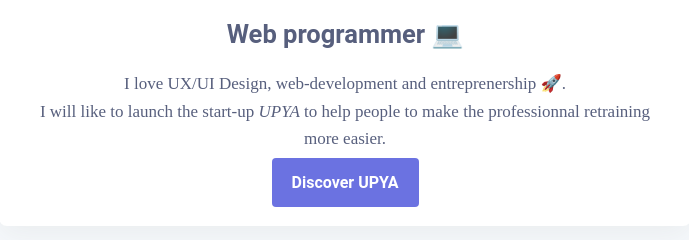
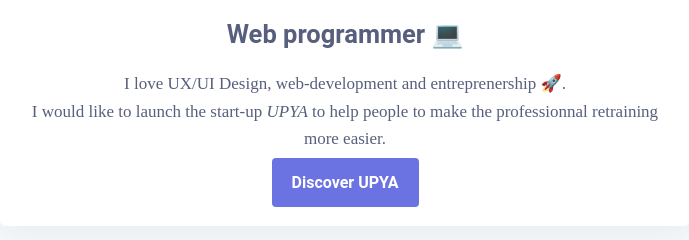
Before and after one commit to VICENTJsp/profile, a plain HTML site: page index.html in a window 1280 px wide. Shown: the part 229-469 px from the top of the page, 295-984 px from the left. Drawn offline with Linux system fonts and the light colour scheme.

Commit message:
my profile page

```diff
--- a/index.html
+++ b/index.html
@@ -19,7 +19,7 @@
           Web programmer 💻
         </h2>
         <p>
-          I love UX/UI Design, web-development and entreprenership 🚀. <br>I will like to launch the start-up <em>UPYA</em> to help people to make the professionnal retraining more easier.
+          I love UX/UI Design, web-development and entreprenership 🚀. <br>I would like to launch the start-up <em>UPYA</em> to help people to make the professionnal retraining more easier.
         </p>
         <a class="btn-blue" href="#" target="_blank">Discover UPYA</a>
       </div>
```
